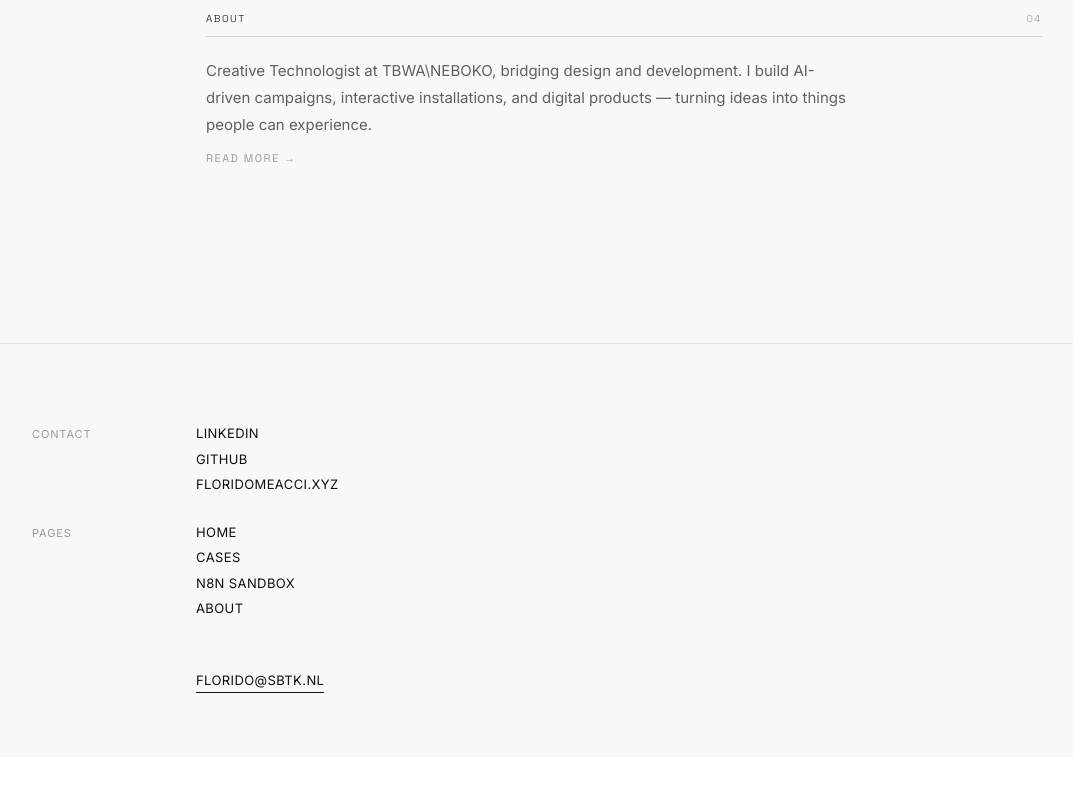
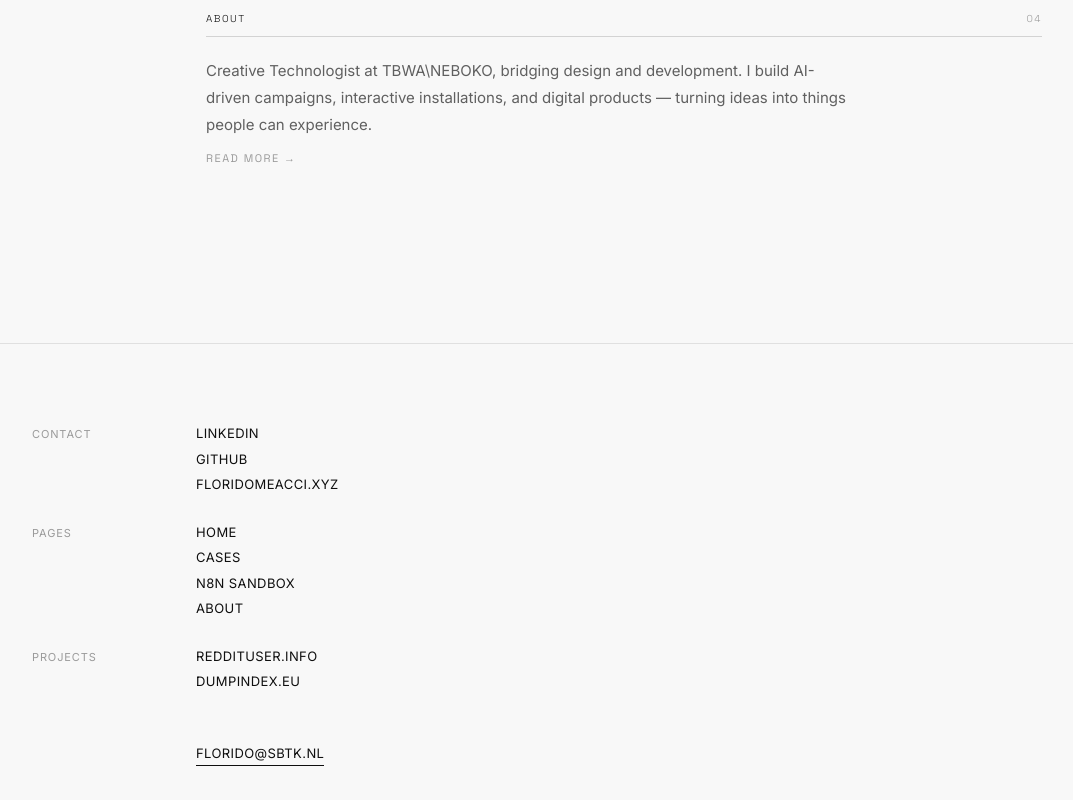
Before and after one commit to floridomeacci/2026portfolio, a Vue app: page / in a window 1280 px wide. Shown: the part 2382-3182 px from the top of the page, without its empty margins (16-1089 px from the left). Before the commit the page ends 3139 px from the top, so only its background shows below. Built offline with nearby package versions, Linux system fonts and the light colour scheme.

Commit message:
Add projects row to footer

```diff
--- a/src/components/SiteFooter.vue
+++ b/src/components/SiteFooter.vue
@@ -18,6 +18,14 @@
           <router-link to="/cases">CASES</router-link>
           <router-link to="/sandbox">N8N SANDBOX</router-link>
           <router-link to="/about">ABOUT</router-link>
+        </div>
+      </div>
+
+      <div class="footer-row">
+        <span class="footer-label">PROJECTS</span>
+        <div class="footer-links">
+          <a href="https://reddituser.info" target="_blank" rel="noopener">REDDITUSER.INFO</a>
+          <a href="https://www.dumpindex.eu" target="_blank" rel="noopener">DUMPINDEX.EU</a>
         </div>
       </div>
 
```
